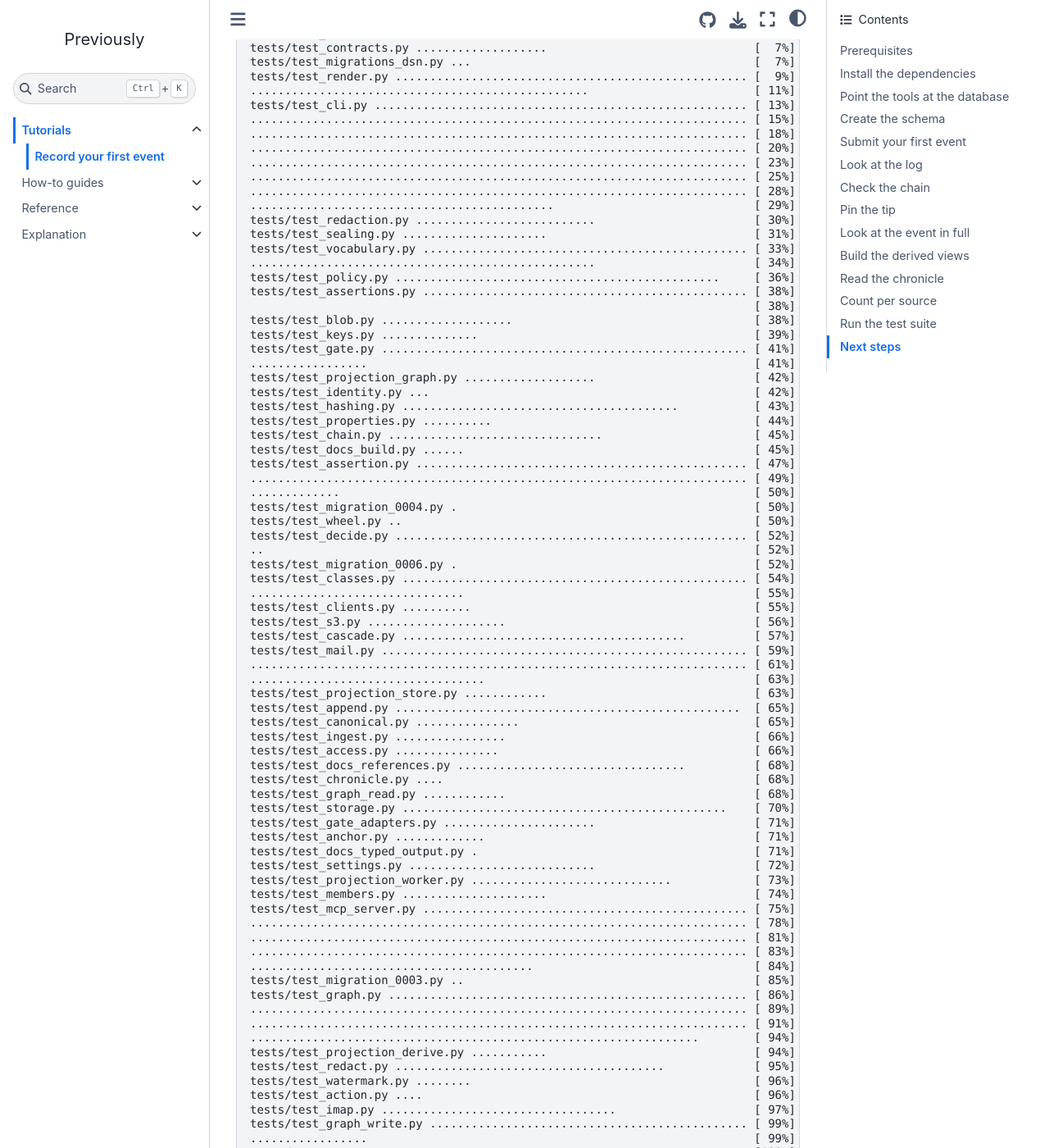
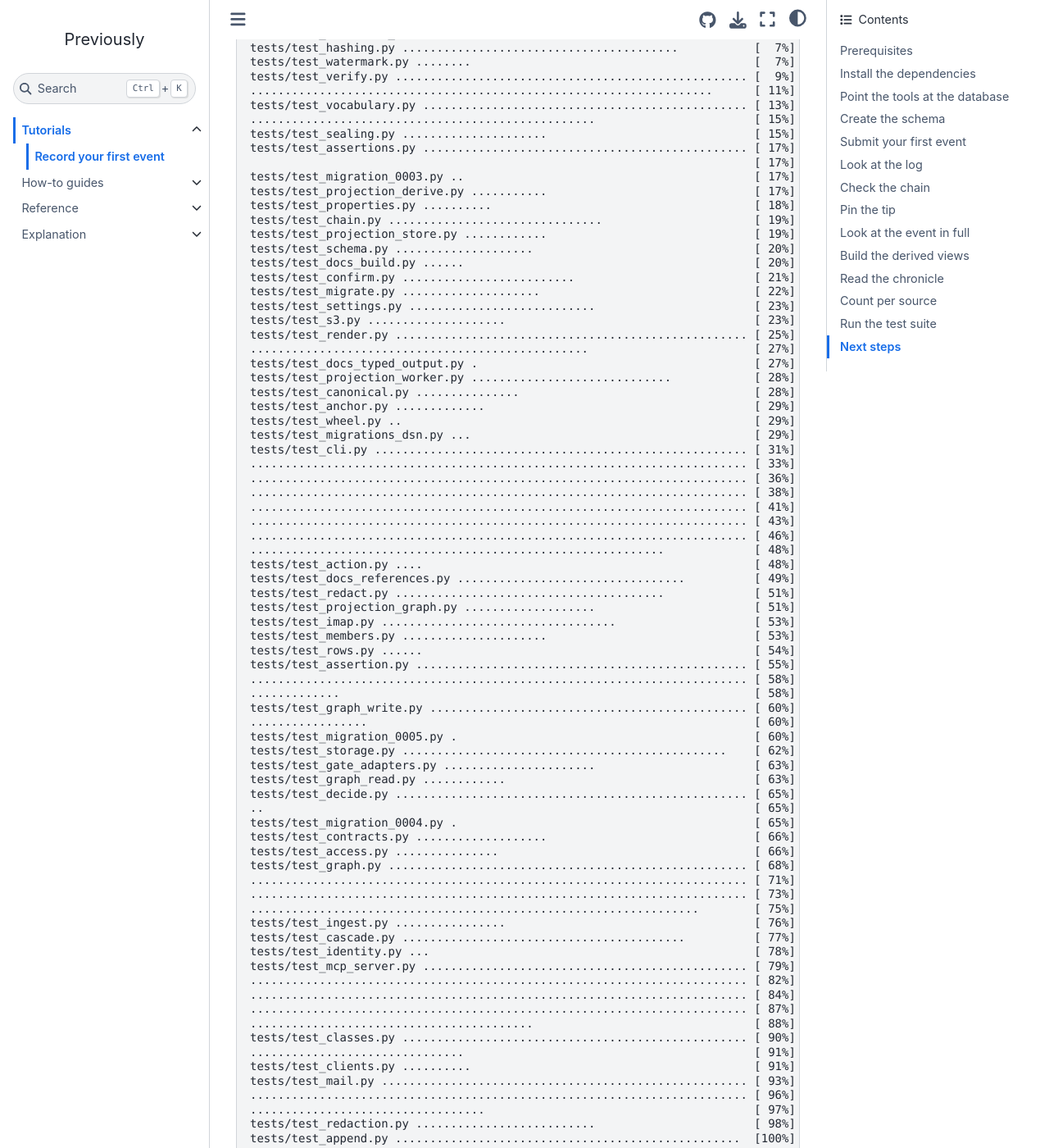
Before and after one commit to jensens/previously, a Sphinx documentation site: the page built from docs/tutorials/record-your-first-event.md, in a window 1280 px wide and 1400 px high, scrolled down 5332 px. Shown: the whole window at 82% size. Built offline with Sphinx 7.4.7 and the Sphinx Book theme 1.1.4, drawn with Linux system fonts in a browser that asks for light colours; pages that are not in the unit, such as notebooks, are missing from menus; some of the changed text lies outside the part shown.

Commit message:
tutorial: retype the test run, 2865 passed
Assisted-By: Claude Opus 5.5 <noreply@anthropic.com>

````diff
--- a/docs/tutorials/record-your-first-event.md
+++ b/docs/tutorials/record-your-first-event.md
@@ -196,100 +196,99 @@ It raises its own PostgreSQL container, a RustFS container as the S3 server for
 $ uv run pytest
 ============================= test session starts ==============================
 platform linux -- Python 3.14.8, pytest-9.1.1, pluggy-1.6.0
-Using --randomly-seed=4221965967
-
+Using --randomly-seed=915380473
 configfile: pyproject.toml
 testpaths: tests
-plugins: anyio-4.15.1, hypothesis-6.168.3, cov-7.1.0, randomly-5.0.0, platformdirs-4.12.2
-collected 2849 items
+plugins: anyio-4.15.1, platformdirs-4.12.2, hypothesis-6.168.3, cov-7.1.0, randomly-5.0.0
+collected 2865 items
 
 tests/test_units.py .............                                        [  0%]
-tests/test_schema.py ....................                                [  1%]
-tests/test_migration_0005.py .                                           [  1%]
-tests/test_verify.py ................................................... [  2%]
-...................................................................      [  5%]
-tests/test_confirm.py .........................                          [  6%]
-tests/test_migrate.py ....................                               [  6%]
-tests/test_contracts.py ...................                              [  7%]
-tests/test_migrations_dsn.py ...                                         [  7%]
-tests/test_render.py ................................................... [  9%]
-.................................................                        [ 11%]
-tests/test_cli.py ...................................................... [ 13%]
-........................................................................ [ 15%]
-........................................................................ [ 18%]
-........................................................................ [ 20%]
-........................................................................ [ 23%]
-........................................................................ [ 25%]
-........................................................................ [ 28%]
-............................................                             [ 29%]
-tests/test_redaction.py ..........................                       [ 30%]
-tests/test_sealing.py .....................                              [ 31%]
-tests/test_vocabulary.py ............................................... [ 33%]
-..................................................                       [ 34%]
-tests/test_policy.py ...............................................     [ 36%]
-tests/test_assertions.py ............................................... [ 38%]
-                                                                         [ 38%]
-tests/test_blob.py ...................                                   [ 38%]
-tests/test_keys.py ..............                                        [ 39%]
-tests/test_gate.py ..................................................... [ 41%]
-.................                                                        [ 41%]
-tests/test_projection_graph.py ...................                       [ 42%]
-tests/test_identity.py ...                                               [ 42%]
-tests/test_hashing.py ........................................           [ 43%]
-tests/test_properties.py ..........                                      [ 44%]
-tests/test_chain.py ...............................                      [ 45%]
-tests/test_docs_build.py ......                                          [ 45%]
-tests/test_assertion.py ................................................ [ 47%]
-........................................................................ [ 49%]
-.............                                                            [ 50%]
-tests/test_migration_0004.py .                                           [ 50%]
-tests/test_wheel.py ..                                                   [ 50%]
-tests/test_decide.py ................................................... [ 52%]
-..                                                                       [ 52%]
-tests/test_migration_0006.py .                                           [ 52%]
-tests/test_classes.py .................................................. [ 54%]
-...............................                                          [ 55%]
-tests/test_clients.py ..........                                         [ 55%]
-tests/test_s3.py ....................                                    [ 56%]
-tests/test_cascade.py .........................................          [ 57%]
-tests/test_mail.py ..................................................... [ 59%]
-........................................................................ [ 61%]
-..................................                                       [ 63%]
-tests/test_projection_store.py ............                              [ 63%]
-tests/test_append.py ..................................................  [ 65%]
-tests/test_canonical.py ...............                                  [ 65%]
-tests/test_ingest.py ................                                    [ 66%]
+tests/test_chronicle.py ....                                             [  0%]
+tests/test_blob.py ...................                                   [  1%]
+tests/test_policy.py ...............................................     [  2%]
+tests/test_keys.py ..............                                        [  3%]
+tests/test_gate.py ..................................................... [  5%]
+.................                                                        [  5%]
+tests/test_migration_0006.py .                                           [  5%]
+tests/test_hashing.py ........................................           [  7%]
+tests/test_watermark.py ........                                         [  7%]
+tests/test_verify.py ................................................... [  9%]
+...................................................................      [ 11%]
+tests/test_vocabulary.py ............................................... [ 13%]
+..................................................                       [ 15%]
+tests/test_sealing.py .....................                              [ 15%]
+tests/test_assertions.py ............................................... [ 17%]
+                                                                         [ 17%]
+tests/test_migration_0003.py ..                                          [ 17%]
+tests/test_projection_derive.py ...........                              [ 17%]
+tests/test_properties.py ..........                                      [ 18%]
+tests/test_chain.py ...............................                      [ 19%]
+tests/test_projection_store.py ............                              [ 19%]
+tests/test_schema.py ....................                                [ 20%]
+tests/test_docs_build.py ......                                          [ 20%]
+tests/test_confirm.py .........................                          [ 21%]
+tests/test_migrate.py ....................                               [ 22%]
+tests/test_settings.py ...........................                       [ 23%]
+tests/test_s3.py ....................                                    [ 23%]
+tests/test_render.py ................................................... [ 25%]
+.................................................                        [ 27%]
+tests/test_docs_typed_output.py .                                        [ 27%]
+tests/test_projection_worker.py .............................            [ 28%]
+tests/test_canonical.py ...............                                  [ 28%]
+tests/test_anchor.py .............                                       [ 29%]
+tests/test_wheel.py ..                                                   [ 29%]
+tests/test_migrations_dsn.py ...                                         [ 29%]
+tests/test_cli.py ...................................................... [ 31%]
+........................................................................ [ 33%]
+........................................................................ [ 36%]
+........................................................................ [ 38%]
+........................................................................ [ 41%]
+........................................................................ [ 43%]
+........................................................................ [ 46%]
+............................................................             [ 48%]
+tests/test_action.py ....                                                [ 48%]
+tests/test_docs_references.py .................................          [ 49%]
+tests/test_redact.py .......................................             [ 51%]
+tests/test_projection_graph.py ...................                       [ 51%]
+tests/test_imap.py ..................................                    [ 53%]
+tests/test_members.py .....................                              [ 53%]
+tests/test_rows.py ......                                                [ 54%]
+tests/test_assertion.py ................................................ [ 55%]
+........................................................................ [ 58%]
+.............                                                            [ 58%]
+tests/test_graph_write.py .............................................. [ 60%]
+.................                                                        [ 60%]
+tests/test_migration_0005.py .                                           [ 60%]
+tests/test_storage.py ...............................................    [ 62%]
+tests/test_gate_adapters.py ......................                       [ 63%]
+tests/test_graph_read.py ............                                    [ 63%]
+tests/test_decide.py ................................................... [ 65%]
+..                                                                       [ 65%]
+tests/test_migration_0004.py .                                           [ 65%]
+tests/test_contracts.py ...................                              [ 66%]
 tests/test_access.py ...............                                     [ 66%]
-tests/test_docs_references.py .................................          [ 68%]
-tests/test_chronicle.py ....                                             [ 68%]
-tests/test_graph_read.py ............                                    [ 68%]
-tests/test_storage.py ...............................................    [ 70%]
-tests/test_gate_adapters.py ......................                       [ 71%]
-tests/test_anchor.py .............                                       [ 71%]
-tests/test_docs_typed_output.py .                                        [ 71%]
-tests/test_settings.py ...........................                       [ 72%]
-tests/test_projection_worker.py .............................            [ 73%]
-tests/test_members.py .....................                              [ 74%]
-tests/test_mcp_server.py ............................................... [ 75%]
-........................................................................ [ 78%]
-........................................................................ [ 81%]
-........................................................................ [ 83%]
-.........................................                                [ 84%]
-tests/test_migration_0003.py ..                                          [ 85%]
-tests/test_graph.py .................................................... [ 86%]
-........................................................................ [ 89%]
-........................................................................ [ 91%]
-.................................................................        [ 94%]
-tests/test_projection_derive.py ...........                              [ 94%]
-tests/test_redact.py .......................................             [ 95%]
-tests/test_watermark.py ........                                         [ 96%]
-tests/test_action.py ....                                                [ 96%]
-tests/test_imap.py ..................................                    [ 97%]
-tests/test_graph_write.py .............................................. [ 99%]
-.................                                                        [ 99%]
-tests/test_rows.py ......                                                [100%]
+tests/test_graph.py .................................................... [ 68%]
+........................................................................ [ 71%]
+........................................................................ [ 73%]
+.................................................................        [ 75%]
+tests/test_ingest.py ................                                    [ 76%]
+tests/test_cascade.py .........................................          [ 77%]
+tests/test_identity.py ...                                               [ 78%]
+tests/test_mcp_server.py ............................................... [ 79%]
+........................................................................ [ 82%]
+........................................................................ [ 84%]
+........................................................................ [ 87%]
+.........................................                                [ 88%]
+tests/test_classes.py .................................................. [ 90%]
+...............................                                          [ 91%]
+tests/test_clients.py ..........                                         [ 91%]
+tests/test_mail.py ..................................................... [ 93%]
+........................................................................ [ 96%]
+..................................                                       [ 97%]
+tests/test_redaction.py ..........................                       [ 98%]
+tests/test_append.py ..................................................  [100%]
 
-======================= 2849 passed in 401.19s (0:06:41) =======================
+================== 2865 passed in 408.94s (0:06:48) ==================
 ```
 
 `pytest-randomly` reshuffles the file order on every run and prints its seed, so a hidden dependency between two tests surfaces instead of staying hidden.
````
